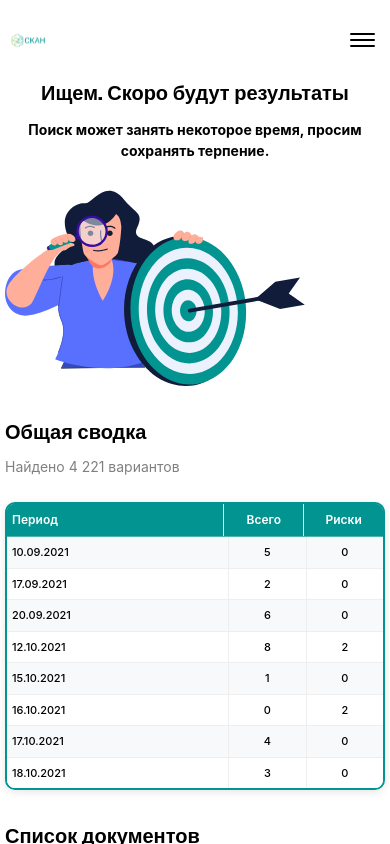
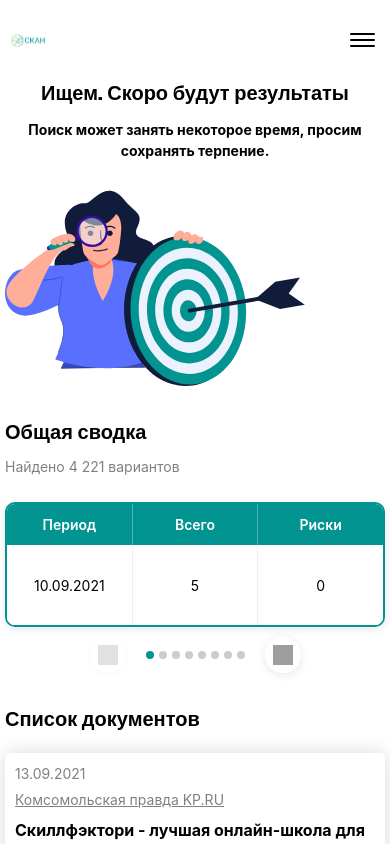
Before and after one commit to AHGELNOT4DEATH/final_project, a React (Vite) app: page /results in a window 390 px wide. Shown: the top 844 px of the page. Built offline with nearby package versions, Linux system fonts and the light colour scheme; grey boxes are pictures that could not be loaded; a web font is replaced by a local one.

Commit message:
18.10.25 21:50 Закончена полностью results. Дальше работа с шапкой и login

```diff
--- a/src/pages/Results/Results.css
+++ b/src/pages/Results/Results.css
@@ -206,6 +206,9 @@ html {
   height: fit-content;
   align-self: center;
   margin-bottom: 9rem;
+  display: flex;
+  flex-direction: row;
+  justify-content: center;
 }
 .third-part__button{
   width:25rem;
@@ -371,14 +374,14 @@ html {
   height: 24px;
 }
 
-/* ==================== МОБИЛЬНАЯ ВЕРСИЯ ТАБЛИЦЫ ==================== */
+/* ==================== ПЕРЕРАБОТАННАЯ МОБИЛЬНАЯ ВЕРСИЯ ТАБЛИЦЫ ==================== */
 .mobile-table-container {
   width: 100%;
   margin-top: 1rem;
   display: none; /* По умолчанию скрыта */
 }
 
-.mobile-table {
+.mobile-table-wrapper {
   border: 2px solid #029491;
   border-radius: 10px;
   overflow: hidden;
@@ -386,67 +389,137 @@ html {
   box-shadow: 0 2px 8px rgba(0, 0, 0, 0.1);
 }
 
+/* Фиксированная верхняя строка с заголовками */
 .mobile-table-header {
   display: flex;
   background: #029491;
   color: white;
   font-weight: 600;
-  border-bottom: 1px solid rgba(255, 255, 255, 0.3);
+  position: sticky;
+  top: 0;
+  z-index: 10;
 }
 
-.mobile-table-row {
-  display: flex;
-  border-bottom: 1px solid #eee;
-}
-
-.mobile-table-row:last-child {
-  border-bottom: none;
-}
-
-.mobile-period {
-  flex: 2;
-  padding: 1rem 0.8rem;
-  font-weight: 500;
-  border-right: 1px solid #eee;
-  font-family: "Inter", sans-serif;
-  font-size: 14px;
-}
-
-.mobile-total {
-  flex: 1;
-  padding: 1rem 0.8rem;
-  text-align: center;
-  border-right: 1px solid #eee;
-  font-family: "Inter", sans-serif;
-  font-size: 14px;
-  font-weight: 500;
-}
-
-.mobile-risks {
+.mobile-table-header-cell {
   flex: 1;
   padding: 1rem 0.8rem;
   text-align: center;
   font-family: "Inter", sans-serif;
   font-size: 14px;
-  font-weight: 500;
+  font-weight: 600;
+  border-right: 1px solid rgba(255, 255, 255, 0.3);
 }
 
-/* Заголовки в мобильной версии */
-.mobile-table-header .mobile-period,
-.mobile-table-header .mobile-total,
-.mobile-table-header .mobile-risks {
-  color: white;
-  font-weight: 600;
-  background: #029491;
+.mobile-table-header-cell:last-child {
+  border-right: none;
+}
+
+/* Прокручиваемая область с данными */
+.mobile-table-scroll-container {
+  overflow-x: auto;
+  overflow-y: hidden;
+  scroll-behavior: smooth;
+  -webkit-overflow-scrolling: touch;
+}
+
+/* Скрываем скроллбар */
+.mobile-table-scroll-container::-webkit-scrollbar {
+  display: none;
+}
+
+.mobile-table-scroll-container {
+  -ms-overflow-style: none;
+  scrollbar-width: none;
+}
+
+.mobile-table-data {
+  display: flex;
+  min-width: max-content;
+}
+
+/* Сектор данных (один столбец из десктопной версии) */
+.mobile-data-sector {
+  display: flex;
+  flex-direction: column;
+  min-width: 120px;
+  flex: 1;
+}
+
+.mobile-data-row {
+  display: flex;
+  border-bottom: 1px solid #eee;
+  min-height: 60px;
+}
+
+.mobile-data-row:last-child {
+  border-bottom: none;
+}
+
+.mobile-data-cell {
+  flex: 1;
+  padding: 1rem 0.8rem;
+  text-align: center;
+  display: flex;
+  align-items: center;
+  justify-content: center;
+  font-family: "Inter", sans-serif;
+  font-size: 14px;
+  border-right: 1px solid #eee;
+}
+
+.mobile-data-cell:last-child {
+  border-right: none;
 }
 
 /* Чередование цветов строк для лучшей читаемости */
-.mobile-table-row:nth-child(even) {
+.mobile-data-row:nth-child(even) {
   background: #f8f9fa;
 }
 
-.mobile-table-row:nth-child(odd) {
+.mobile-data-row:nth-child(odd) {
   background: white;
+}
+
+/* Стрелки для прокрутки мобильной таблицы */
+.mobile-table-arrows {
+  display: flex;
+  justify-content: center;
+  gap: 2rem;
+  margin-top: 1rem;
+}
+
+.mobile-scroll-arrow {
+  background: none;
+  border: none;
+  cursor: pointer;
+  padding: 0.8rem;
+  border-radius: 50%;
+  transition: all 0.3s ease;
+  display: flex;
+  align-items: center;
+  justify-content: center;
+  background: rgba(255, 255, 255, 0.9);
+  box-shadow: 0 2px 10px rgba(0, 0, 0, 0.1);
+}
+
+.mobile-scroll-arrow:hover:not(:disabled) {
+  background: white;
+  box-shadow: 0 4px 15px rgba(0, 0, 0, 0.15);
+  transform: scale(1.05);
+}
+
+.mobile-scroll-arrow:active:not(:disabled) {
+  transform: scale(0.95);
+}
+
+.mobile-scroll-arrow:disabled {
+  opacity: 0.3;
+  cursor: not-allowed;
+}
+
+.mobile-scroll-arrow img {
+  width: 20px;
+  height: 20px;
 }
 
 /* ==================== МОБИЛЬНАЯ АДАПТАЦИЯ ВСЕЙ СТРАНИЦЫ ==================== */
@@ -512,24 +585,19 @@ html {
   }
 
   /* Адаптация мобильной таблицы */
-  .mobile-period {
-    flex: 3;
+  .mobile-table-header-cell {
     font-size: 12px;
-    padding: 0.8rem 0.6rem;
+    padding: 0.8rem 0.5rem;
   }
 
-  .mobile-total,
-  .mobile-risks {
-    flex: 1;
+  .mobile-data-cell {
     font-size: 12px;
-    padding: 0.8rem 0.4rem;
+    padding: 0.8rem 0.5rem;
+    min-height: 50px;
   }
 
-  .mobile-table-header .mobile-period,
-  .mobile-table-header .mobile-total,
-  .mobile-table-header .mobile-risks {
-    font-size: 13px;
-    padding: 0.8rem 0.6rem;
+  .mobile-data-sector {
+    min-width: 100px;
   }
 
   .Results_third-part {
@@ -614,6 +682,7 @@ html {
     max-width: 300px;
     height: 4rem;
     font-size: 18px;
+    align-self:center;
   }
 }
 
@@ -632,22 +701,28 @@ html {
   }
 
   /* Мобильная таблица на очень маленьких экранах */
-  .mobile-period {
+  .mobile-table-header-cell {
     font-size: 11px;
-    padding: 0.7rem 0.5rem;
+    padding: 0.7rem 0.4rem;
   }
 
-  .mobile-total,
-  .mobile-risks {
+  .mobile-data-cell {
     font-size: 11px;
-    padding: 0.7rem 0.3rem;
+    padding: 0.7rem 0.4rem;
+    min-height: 45px;
   }
 
-  .mobile-table-header .mobile-period,
-  .mobile-table-header .mobile-total,
-  .mobile-table-header .mobile-risks {
-    font-size: 12px;
-    padding: 0.7rem 0.5rem;
+  .mobile-data-sector {
+    min-width: 90px;
+  }
+
+  .mobile-scroll-arrow {
+    padding: 0.6rem;
+  }
+
+  .mobile-scroll-arrow img {
+    width: 18px;
+    height: 18px;
   }
 
   .third-part__card {
@@ -661,6 +736,10 @@ html {
   .card__button {
     font-size: 14px;
     height: 2.5rem;
+  }
+  .third-part__button__container{
+    align-content:center;
+    justify-content: center;
   }
 }
 
@@ -723,3 +802,140 @@ html {
     padding: 0.6rem 0.2rem;
   }
 }
+/* ==================== ПРАВИЛЬНАЯ МОБИЛЬНАЯ ВЕРСИЯ ТАБЛИЦЫ ==================== */
+.mobile-table-container {
+  width: 100%;
+  margin-top: 1rem;
+  display: none; /* По умолчанию скрыта */
+}
+
+.mobile-table-wrapper {
+  border: 2px solid #029491;
+  border-radius: 10px;
+  overflow: hidden;
+  background: white;
+  box-shadow: 0 2px 8px rgba(0, 0, 0, 0.1);
+}
+
+/* Фиксированная верхняя строка с заголовками */
+.mobile-table-header {
+  display: flex;
+  background: #029491;
+  color: white;
+  font-weight: 600;
+  position: relative;
+  z-index: 10;
+}
+
+.mobile-table-header-cell {
+  flex: 1;
+  padding: 1rem 0.8rem;
+  text-align: center;
+  font-family: "Inter", sans-serif;
+  font-size: 14px;
+  font-weight: 600;
+  border-right: 1px solid rgba(255, 255, 255, 0.3);
+}
+
+.mobile-table-header-cell:last-child {
+  border-right: none;
+}
+
+/* Область с данными - один сектор на весь экран */
+.mobile-table-data-container {
+  position: relative;
+  overflow: hidden;
+  min-height: 80px;
+}
+
+.mobile-data-sector {
+  display: flex;
+  width: 100%;
+  transition: transform 0.3s ease;
+}
+
+/* ОДНА строка с данными для каждого сектора */
+.mobile-data-row {
+  display: flex;
+  width: 100%;
+  min-height: 80px;
+}
+
+.mobile-data-cell {
+  flex: 1;
+  padding: 1rem 0.8rem;
+  text-align: center;
+  display: flex;
+  align-items: center;
+  justify-content: center;
+  font-family: "Inter", sans-serif;
+  font-size: 14px;
+  border-right: 1px solid #eee;
+  background: white;
+}
+
+.mobile-data-cell:last-child {
+  border-right: none;
+}
+
+/* Стрелки для переключения секторов */
+.mobile-table-arrows {
+  display: flex;
+  justify-content: center;
+  gap: 2rem;
+  margin-top: 1rem;
+  align-items: center;
+}
+
+.mobile-scroll-arrow {
+  background: none;
+  border: none;
+  cursor: pointer;
+  padding: 0.8rem;
+  border-radius: 50%;
+  transition: all 0.3s ease;
+  display: flex;
+  align-items: center;
+  justify-content: center;
+  background: rgba(255, 255, 255, 0.9);
+  box-shadow: 0 2px 10px rgba(0, 0, 0, 0.1);
+}
+
+.mobile-scroll-arrow:hover:not(:disabled) {
+  background: white;
+  box-shadow: 0 4px 15px rgba(0, 0, 0, 0.15);
+  transform: scale(1.05);
+}
+
+.mobile-scroll-arrow:active:not(:disabled) {
+  transform: scale(0.95);
+}
+
+.mobile-scroll-arrow:disabled {
+  opacity: 0.3;
+  cursor: not-allowed;
+}
+
+.mobile-scroll-arrow img {
+  width: 20px;
+  height: 20px;
+}
+
+/* Индикатор текущего сектора */
+.mobile-sector-indicator {
+  display: flex;
+  justify-content: center;
+  gap: 0.5rem;
+}
+
+.mobile-sector-dot {
+  width: 8px;
+  height: 8px;
+  border-radius: 50%;
+  background: #ccc;
+  transition: 0.3s ease;
+}
+
+.mobile-sector-dot.active {
+  background: #029491;
+}
--- a/src/pages/Results/Results.jsx
+++ b/src/pages/Results/Results.jsx
@@ -1,4 +1,4 @@
-// Results.jsx - С МОБИЛЬНОЙ АДАПТАЦИЕЙ ТАБЛИЦЫ
+// Results.jsx - С ПРАВИЛЬНОЙ МОБИЛЬНОЙ ВЕРСИЕЙ ТАБЛИЦЫ
 import React, { useRef, useState, useEffect } from 'react';
 import './Results.css';
 
@@ -15,6 +15,7 @@ const Results = () => {
   const tableDataRef = useRef(null);
   const [scrollPosition, setScrollPosition] = useState(0);
   const [maxScroll, setMaxScroll] = useState(0);
+  const [currentMobileSector, setCurrentMobileSector] = useState(0);
 
   // Данные для таблицы
   const tableData = [
@@ -28,7 +29,7 @@ const Results = () => {
     { period: "18.10.2021", total: 3, risks: 0 }
   ];
 
-  // Рассчитываем максимальную прокрутку
+  // Рассчитываем максимальную прокрутку для десктопной таблицы
   useEffect(() => {
     const updateMaxScroll = () => {
       if (tableDataRef.current) {
@@ -43,7 +44,7 @@ const Results = () => {
     return () => window.removeEventListener('resize', updateMaxScroll);
   }, [tableData]);
 
-  // Прокрутка влево
+  // Прокрутка десктопной таблицы влево
   const scrollTableLeft = () => {
     if (tableDataRef.current) {
       const newPosition = Math.max(scrollPosition - 150, 0);
@@ -52,7 +53,7 @@ const Results = () => {
     }
   };
 
-  // Прокрутка вправо
+  // Прокрутка десктопной таблицы вправо
   const scrollTableRight = () => {
     if (tableDataRef.current) {
       const newPosition = Math.min(scrollPosition + 150, maxScroll);
@@ -61,7 +62,17 @@ const Results = () => {
     }
   };
 
-  // Обработчик скролла
+  // Переключение мобильной таблицы на предыдущий сектор
+  const prevMobileSector = () => {
+    setCurrentMobileSector(prev => Math.max(prev - 1, 0));
+  };
+
+  // Переключение мобильной таблицы на следующий сектор
+  const nextMobileSector = () => {
+    setCurrentMobileSector(prev => Math.min(prev + 1, tableData.length - 1));
+  };
+
+  // Обработчик скролла десктопной таблицы
   const handleScroll = () => {
     if (tableDataRef.current) {
       setScrollPosition(tableDataRef.current.scrollLeft);
@@ -163,27 +174,69 @@ const Results = () => {
           </button>
         </div>
 
-        {/* Мобильная версия таблицы */}
+        {/* ПРАВИЛЬНАЯ мобильная версия таблицы - ОДНА СТРОКА ДАННЫХ */}
         <div className="mobile-table-container mobile-version">
-          <div className="mobile-table">
+          <div className="mobile-table-wrapper">
+            {/* Фиксированная верхняя строка с заголовками */}
             <div className="mobile-table-header">
-              <div className="mobile-period">Период</div>
-              <div className="mobile-total">Всего</div>
-              <div className="mobile-risks">Риски</div>
+              <div className="mobile-table-header-cell">Период</div>
+              <div className="mobile-table-header-cell">Всего</div>
+              <div className="mobile-table-header-cell">Риски</div>
             </div>
 
-            {tableData.map((item, index) => (
-              <div key={index} className="mobile-table-row">
-                <div className="mobile-period">{item.period}</div>
-                <div className="mobile-total">{item.total}</div>
-                <div className="mobile-risks">{item.risks === 0 ? "0" : item.risks}</div>
+            {/* Область с данными - ОДНА СТРОКА с данными текущего сектора */}
+            <div className="mobile-table-data-container">
+              <div className="mobile-data-sector">
+                <div className="mobile-data-row">
+                  {/* Период */}
+                  <div className="mobile-data-cell">
+                    {tableData[currentMobileSector]?.period}
+                  </div>
+                  {/* Всего */}
+                  <div className="mobile-data-cell">
+                    {tableData[currentMobileSector]?.total}
+                  </div>
+                  {/* Риски */}
+                  <div className="mobile-data-cell">
+                    {tableData[currentMobileSector]?.risks === 0 ? "0" : tableData[currentMobileSector]?.risks}
+                  </div>
+                </div>
               </div>
-            ))}
+            </div>
+          </div>
+
+          {/* Стрелки для переключения секторов */}
+          <div className="mobile-table-arrows">
+            <button
+              className="mobile-scroll-arrow left-arrow"
+              onClick={prevMobileSector}
+              disabled={currentMobileSector === 0}
+            >
+              <img src={LeftArrow} alt="Предыдущий сектор" />
+            </button>
+
+            {/* Индикатор текущего сектора */}
+            <div className="mobile-sector-indicator">
+              {tableData.map((_, index) => (
+                <div
+                  key={index}
+                  className={`mobile-sector-dot ${index === currentMobileSector ? 'active' : ''}`}
+                />
+              ))}
+            </div>
+
+            <button
+              className="mobile-scroll-arrow right-arrow"
+              onClick={nextMobileSector}
+              disabled={currentMobileSector === tableData.length - 1}
+            >
+              <img src={RightArrow} alt="Следующий сектор" />
+            </button>
           </div>
         </div>
       </div>
 
-      {/* Третья часть - список документов */}
+      {/* Остальная часть компонента без изменений */}
       <div className="Results_third-part">
         <div className="third-part__title__container">
           <h3 className="third-part__title">Список документов</h3>
```
